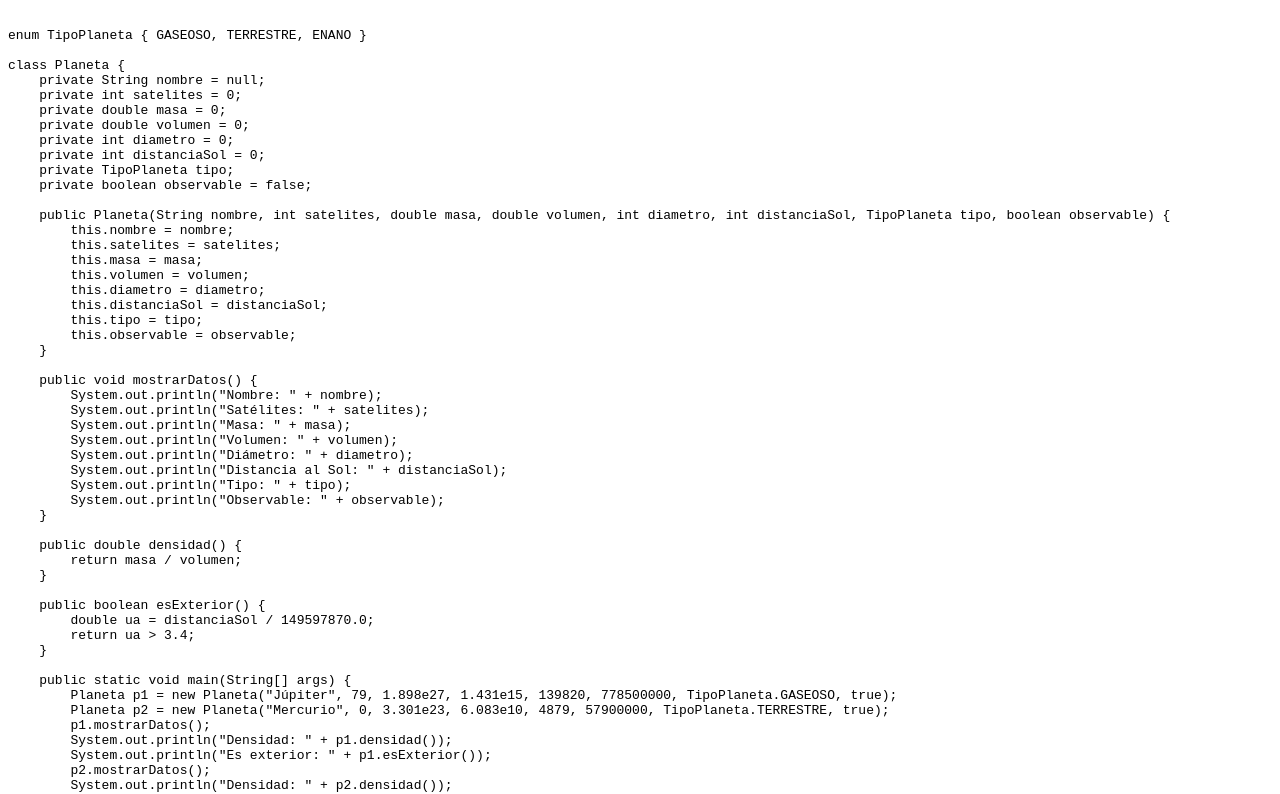
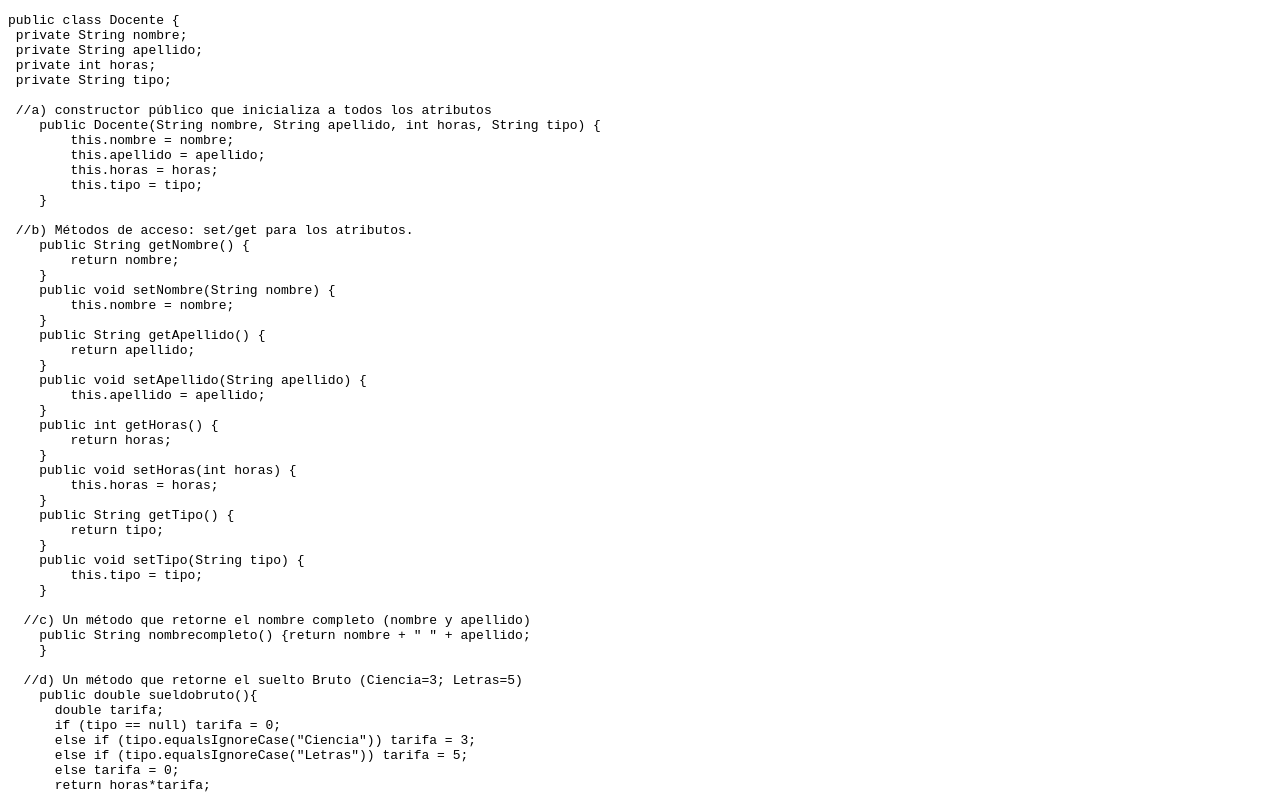
Before and after one commit to Mau2g/5hSoluciones, a plain HTML site: page pc1poo2/index.html in a window 1280 px wide. Shown: the top 794 px of the page. Drawn offline with Linux system fonts and the light colour scheme.

Commit message:
Update index.html
Ejercicio de POO 2_1

```diff
--- a/pc1poo2/index.html
+++ b/pc1poo2/index.html
@@ -6,59 +6,68 @@
 </head>
 <body>
 <pre>
+public class Docente {
+ private String nombre;
+ private String apellido;
+ private int horas;
+ private String tipo;
 
-enum TipoPlaneta { GASEOSO, TERRESTRE, ENANO }
-
-class Planeta {
-    private String nombre = null;
-    private int satelites = 0;
-    private double masa = 0;
-    private double volumen = 0;
-    private int diametro = 0;
-    private int distanciaSol = 0;
-    private TipoPlaneta tipo;
-    private boolean observable = false;
-
-    public Planeta(String nombre, int satelites, double masa, double volumen, int diametro, int distanciaSol, TipoPlaneta tipo, boolean observable) {
+ //a) constructor público que inicializa a todos los atributos
+    public Docente(String nombre, String apellido, int horas, String tipo) {
         this.nombre = nombre;
-        this.satelites = satelites;
-        this.masa = masa;
-        this.volumen = volumen;
-        this.diametro = diametro;
-        this.distanciaSol = distanciaSol;
+        this.apellido = apellido;
+        this.horas = horas;
         this.tipo = tipo;
-        this.observable = observable;
     }
 
-    public void mostrarDatos() {
-        System.out.println("Nombre: " + nombre);
-        System.out.println("Satélites: " + satelites);
-        System.out.println("Masa: " + masa);
-        System.out.println("Volumen: " + volumen);
-        System.out.println("Diámetro: " + diametro);
-        System.out.println("Distancia al Sol: " + distanciaSol);
-        System.out.println("Tipo: " + tipo);
-        System.out.println("Observable: " + observable);
+ //b) Métodos de acceso: set/get para los atributos.
+    public String getNombre() {
+        return nombre;
+    }
+    public void setNombre(String nombre) {
+        this.nombre = nombre;
+    }
+    public String getApellido() {
+        return apellido;
+    }
+    public void setApellido(String apellido) {
+        this.apellido = apellido;
+    }
+    public int getHoras() {
+        return horas;
+    }
+    public void setHoras(int horas) {
+        this.horas = horas;
+    }
+    public String getTipo() {
+        return tipo;
+    }
+    public void setTipo(String tipo) {
+        this.tipo = tipo;
     }
 
-    public double densidad() {
-        return masa / volumen;
+  //c) Un método que retorne el nombre completo (nombre y apellido)
+    public String nombrecompleto() {return nombre + " " + apellido;
     }
 
-    public boolean esExterior() {
-        double ua = distanciaSol / 149597870.0;
-        return ua > 3.4;
+  //d) Un método que retorne el suelto Bruto (Ciencia=3; Letras=5)
+    public double sueldobruto(){
+      double tarifa;
+      if (tipo == null) tarifa = 0;
+      else if (tipo.equalsIgnoreCase("Ciencia")) tarifa = 3;
+      else if (tipo.equalsIgnoreCase("Letras")) tarifa = 5;
+      else tarifa = 0;
+      return horas*tarifa;
     }
 
+  //e) Un método que retorne el descuento del 0.10
+    public double descuento(){return sueldobruto()*0.1;}
+
+  //f) Un método que retorne el sueldo neto
+    public double sueldoneto(){return sueldobruto()- descuento();}
+
     public static void main(String[] args) {
-        Planeta p1 = new Planeta("Júpiter", 79, 1.898e27, 1.431e15, 139820, 778500000, TipoPlaneta.GASEOSO, true);
-        Planeta p2 = new Planeta("Mercurio", 0, 3.301e23, 6.083e10, 4879, 57900000, TipoPlaneta.TERRESTRE, true);
-        p1.mostrarDatos();
-        System.out.println("Densidad: " + p1.densidad());
-        System.out.println("Es exterior: " + p1.esExterior());
-        p2.mostrarDatos();
-        System.out.println("Densidad: " + p2.densidad());
-        System.out.println("Es exterior: " + p2.esExterior());
+
     }
 }
 
```
